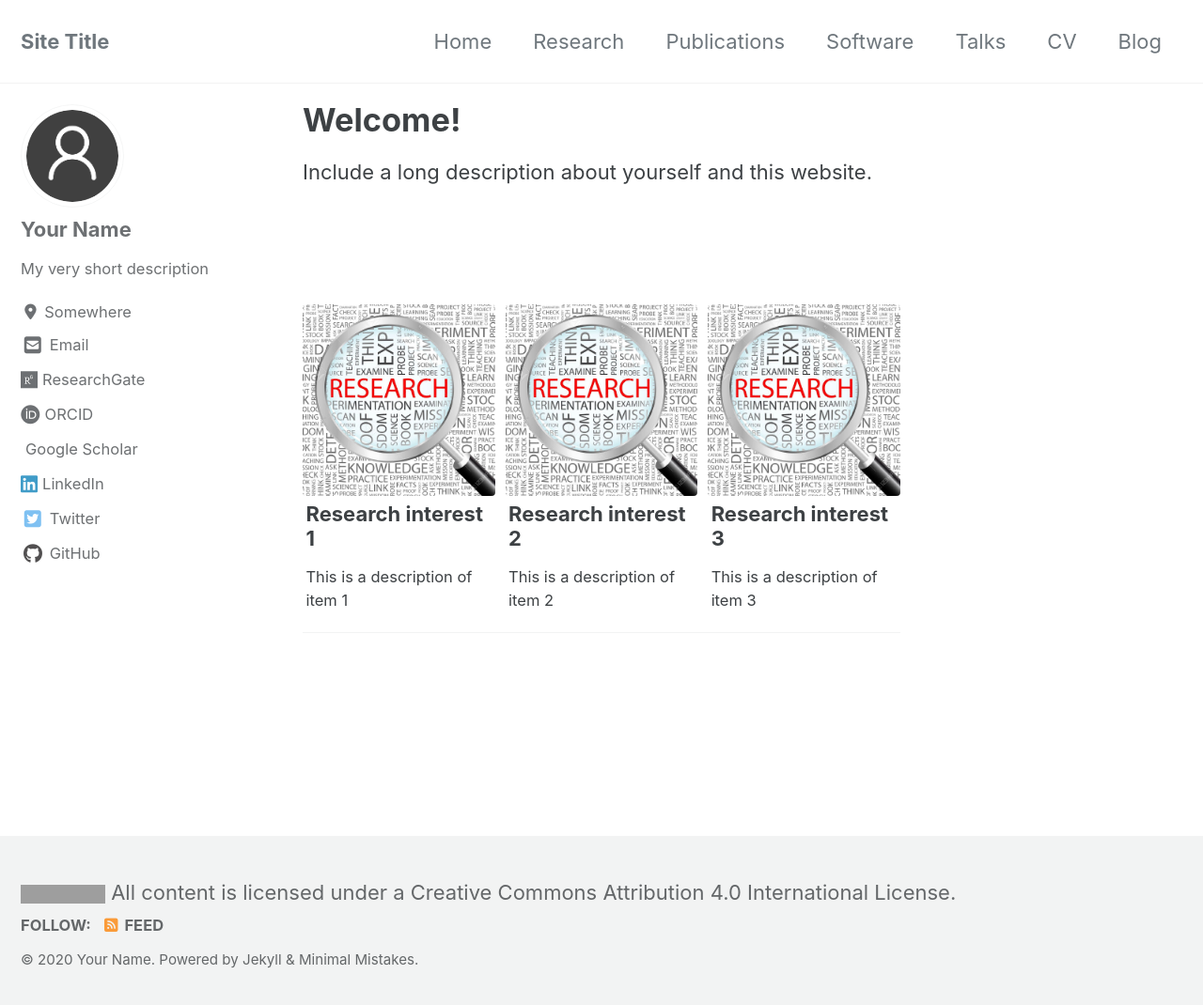
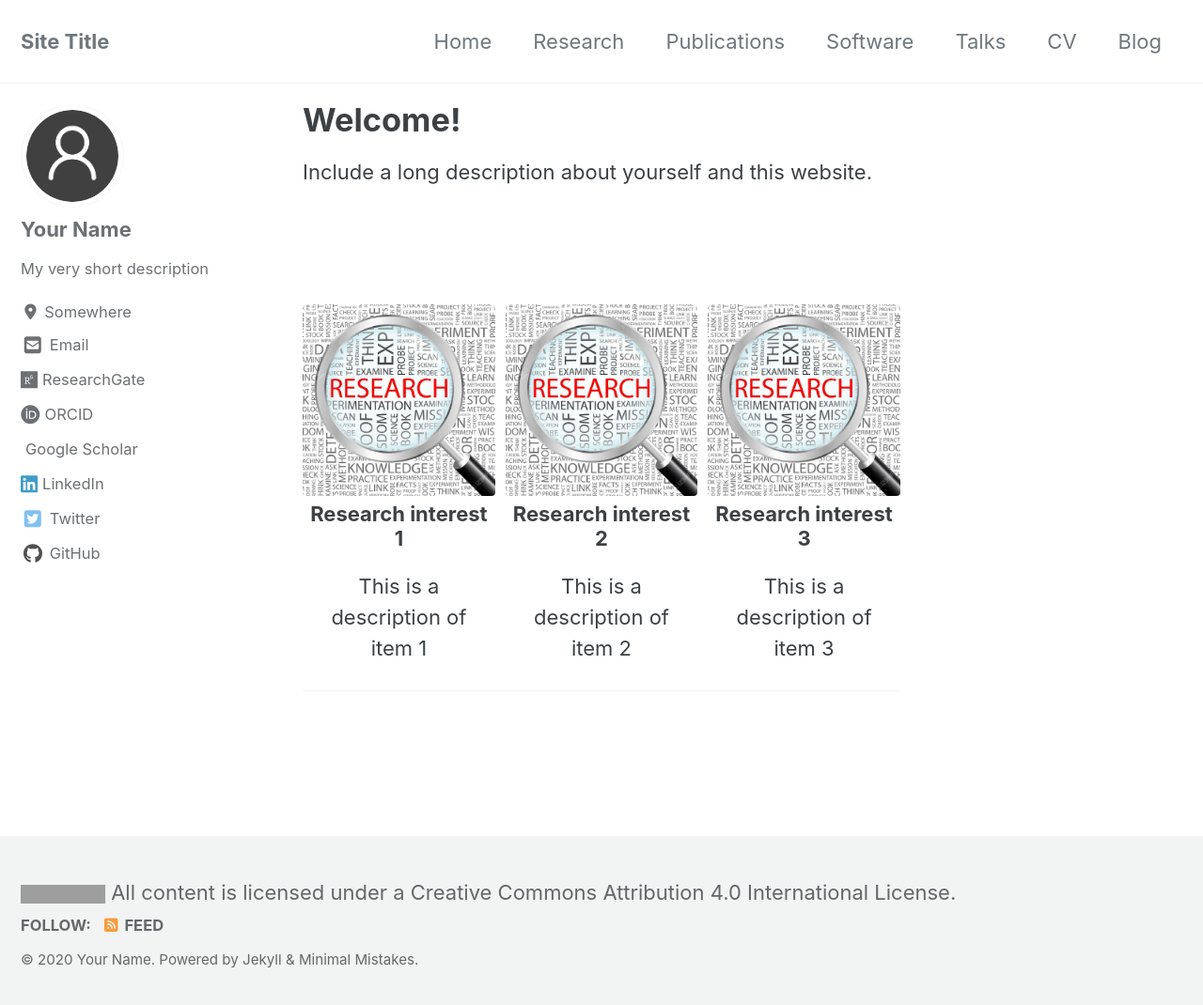
Before and after one commit to mario-bermonti/academic-website-template, a Jekyll site: the page built from _pages/index.md, in a window 1280 px wide and 1078 px high. Shown: the top 1070 px of the window at 94% size. Built offline with Jekyll 4.4.1, drawn with Linux system fonts in a browser that asks for light colours; cached includes are drawn as plain includes; nearby versions of some CDN libraries; a style sheet for code colours, icons or effects is not loaded; grey boxes are pictures that could not be loaded.

Commit message:
Center feature row content

```diff
--- a/_includes/feature_row
+++ b/_includes/feature_row
@@ -19,13 +19,13 @@
           </div>
         {% endif %}
 
-        <div class="archive__item-body">
+        <div class="feature__item-body">
           {% if f.title %}
             <h2 class="archive__item-title">{{ f.title }}</h2>
           {% endif %}
 
           {% if f.excerpt %}
-            <div class="archive__item-excerpt">
+            <div class="feature__item-body">
               {{ f.excerpt | markdownify }}
             </div>
           {% endif %}
--- a/_sass/minimal-mistakes/_archive.scss
+++ b/_sass/minimal-mistakes/_archive.scss
@@ -276,6 +276,13 @@
     padding-right: gutter(1 of 12);
   }
 
+  /* custom academic-website-template */
+  .feature__item-body {
+      padding-left: gutter(1 of 12);
+      padding-right: gutter(1 of 12);
+      text-align: center;
+  }
+
   a.btn::before {
     content: '';
     position: absolute;
```
